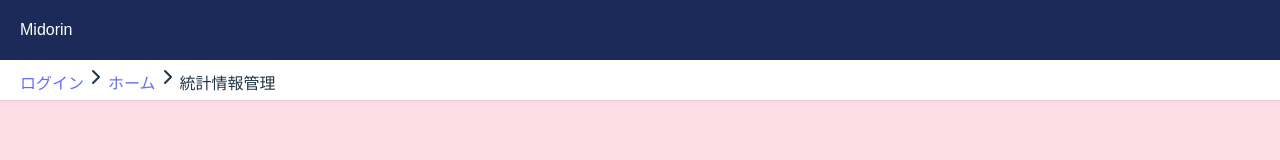
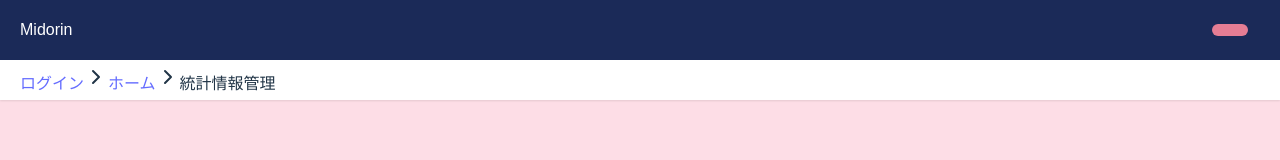
Before and after one commit to sugichan-a/SystemDev_teamD, a React (Vite) app in the folder frontend/: page /stats in a window 1280 px wide. Shown: the top 160 px of the page. Built offline with nearby package versions, Linux system fonts and the light colour scheme; sample sign-in values are in the browser's storage.

Commit message:
統計修正2

```diff
--- a/frontend/src/Pages/StatsPage.jsx
+++ b/frontend/src/Pages/StatsPage.jsx
@@ -1,9 +1,11 @@
+
 import React, { useState } from 'react';
 import '../App.css';
 import Breadcrumbs from '../components/breadcrumbs';
 import NavButton from '../components/button/NavButton';
+import HeaderNav from '../components/HeaderNav';
 import { useDeliveryContext } from '../contexts/DeliveryContext';
-import { useNavigate } from 'react-router-dom'; // 追加
+import { useNavigate } from 'react-router-dom';
 
 const StatsPage = () => {
   const { deliveries } = useDeliveryContext();
@@ -41,7 +43,8 @@ const StatsPage = () => {
 
   return (
     <div className="App">
-      <nav className="navbar"><div className="navbar-brand">Midorin</div></nav>
+      {/* ヘッダー（店舗名表示付き） */}
+      <HeaderNav />
       <nav className="breadcrumb"><Breadcrumbs /></nav>
       <div className="main-content column-layout">
         <div className="tab-buttons">
```
